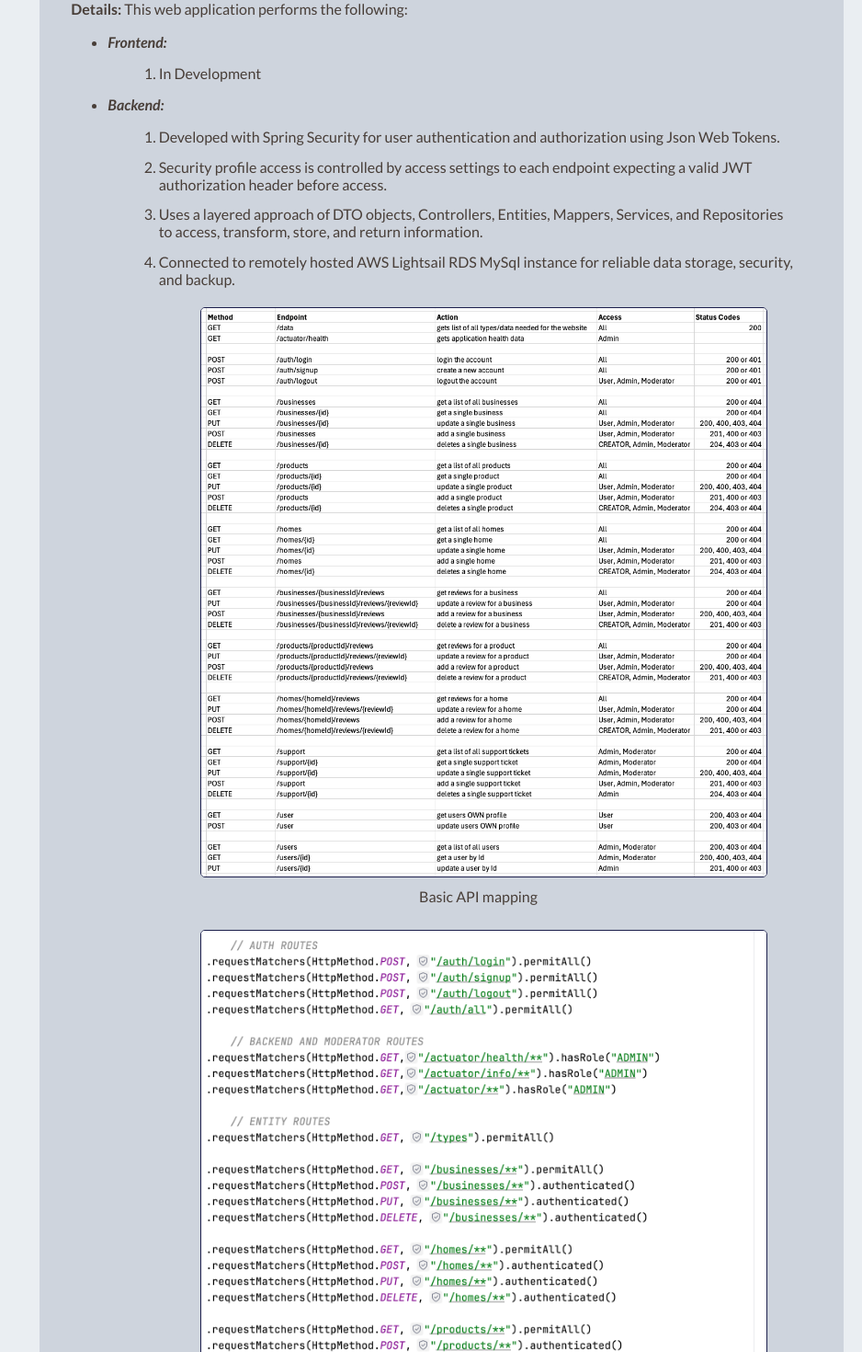
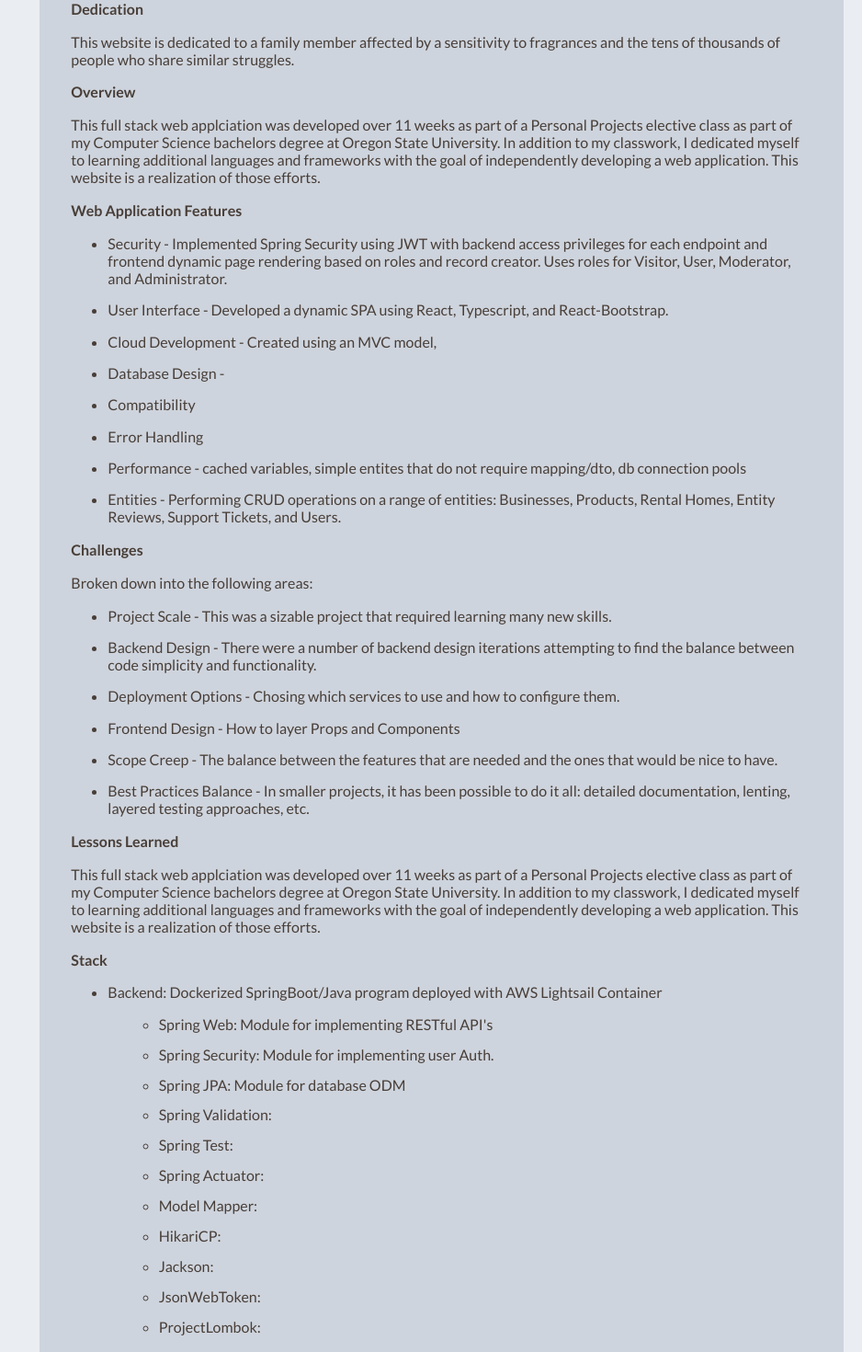
Before and after one commit to jdstrongpdx/website, a React (Create React App) app: page /PortfolioPage in a window 1280 px wide. Shown: the part 1880-3350 px from the top of the page at 92% size, without its empty margins (342-1280 px from the left). Built offline with nearby package versions, Linux system fonts and the light colour scheme.

Commit message:
Updated front page text and image sizing.

```diff
--- a/src/pages/HomePage.js
+++ b/src/pages/HomePage.js
@@ -12,7 +12,7 @@ function HomePage() {
 
     <article>
         <h4>Junior Full Stack Software Engineer</h4>
-        <p>I am a full time student and Junior Full Stack developer in Portland, Oregon. I am attending Oregon State University pursuing a post-baccalaureate bachelors degree in Computer Science with an expected graduation in Fall 2024. In addition to maintaining a 3.97 GPA in my Computer Science program, I have spent hundreds of hours outside of class learning the languages, skills, and certifications needed to become build beautiful, functional, and purposeful full stack web applications. Please take a look at my Portfolio page for examples of my Projects and work!</p>
+        <p>I am a full time student and Junior Full Stack developer in Portland, Oregon. I am attending Oregon State University pursuing a post-baccalaureate bachelors degree in Computer Science with an expected graduation in Fall 2024. In addition to maintaining a 3.97 GPA in my Computer Science program, I have spent hundreds of hours outside of class learning the languages, skills, and certifications needed to build beautiful, functional, and purposeful full stack web applications. Please take a look at my Portfolio page for examples of my Projects and work!</p>
 
     </article>
 
@@ -21,7 +21,7 @@ function HomePage() {
 
     <article>
         <h3>Languages & Frameworks</h3>
-        <p>This is a list of languages & frameworks that I have learned with the expressed interest in building applications with them.  I am always open to learning new languages and frameworks that help me achieve the goals of the project I am working on.</p>
+        <p>This is a list of languages & frameworks that I have learned with the expressed interest in building applications with them.  I am a life-long learner and interested in adding new languages and frameworks that help me achieve the goals of the projects I am working on.</p>
 
         <div className='skillsParent'>
             <div className='skillsChild'>
--- a/src/pages/PortfolioPage.js
+++ b/src/pages/PortfolioPage.js
@@ -35,7 +35,7 @@ function PortfolioPage() {
 
 
         <div className="project">
-            <h3>FragranceFreeResources Web Application (Under Development)</h3>
+            <h3>FragranceFreeResources.com Full Stack Web Application</h3>
             <h4>April 2024 - Current</h4>
             <div className="centered">
                     <figure>
@@ -45,26 +45,97 @@ function PortfolioPage() {
 
             <p><strong>App Type:</strong> Full Stack Single Page Web Application</p>
             <p><strong>Description:</strong> A Full Stack web application that allows people that are sensitive to fragrances to share resources on Businesses, Products, and Rental Homes that are safe environments.</p>
-
             <ul>
-                <li><em>Frontend: </em> React/Typescript using axios, formik, react-bootstrap, and yup.</li>
+                <li><em>Frontend: </em> React/Typescript using axios, react-bootstrap, and react-touch.</li>
                 <li><em>Database: </em> MySql running on AWS Lightsail RDS </li>
-                <li><em>Backend: </em>  Dockerized Java/Spring Boot container using Spring Web, Data JPA, Security, WebMVC, Test, Actuator as well as JUnit, lambok, jackson, jakarta validation, and jsonwebtoken modules.</li>
+                <li><em>Backend: </em>  Dockerized Java/Spring Boot container using Spring Web, Data JPA, Security, WebMVC, Test, and Actuator.</li>
                 <li><em>Hosting: </em> The backend is deployed to a AWS Lightsail container instance and the frontend is served by an AWS Amplify.</li>
             </ul>
-            <p><strong>Details:</strong> This web application performs the following: </p>
 
-            <ul>
-                <li><em>Frontend: </em></li>
-                <ol>
-                    <li>In Development</li>
-                </ol>
-                <li><em>Backend: </em></li>
-                <ol>
-                    <li>Developed with Spring Security for user authentication and authorization using Json Web Tokens.</li>
-                    <li>Security profile access is controlled by access settings to each endpoint expecting a valid JWT authorization header before access. </li>
-                    <li>Uses a layered approach of DTO objects, Controllers, Entities, Mappers, Services, and Repositories to access, transform, store, and return information. </li>
-                    <li>Connected to remotely hosted AWS Lightsail RDS MySql instance for reliable data storage, security, and backup. </li>
+            <div>
+                <p><strong>Dedication</strong></p>
+                <p>This website is dedicated to a family member affected by a sensitivity to fragrances and the
+                    tens of thousands of people who share similar struggles.</p>
+
+                <p><strong>Overview</strong></p>
+                <p>This full stack web applciation was developed over 11 weeks as part of a Personal Projects
+                    elective class as part of my Computer Science bachelors degree at Oregon State University. In
+                    addition to my classwork, I dedicated myself to learning additional languages and frameworks with
+                    the goal of independently developing a web application. This website is a realization of those
+                    efforts.</p>
+
+                <p><strong>Web Application Features</strong></p>
+                <ul>
+                    <li>Security - Implemented Spring Security using JWT with backend access privileges for each
+                        endpoint and frontend dynamic page rendering based on roles and record creator. Uses roles for
+                        Visitor, User, Moderator, and Administrator.
+                    </li>
+                    <li>User Interface - Developed a dynamic SPA using React, Typescript, and React-Bootstrap.</li>
+                    <li>Cloud Development - Created using an MVC model,</li>
+                    <li>Database Design -</li>
+                    <li>Compatibility</li>
+                    <li>Error Handling</li>
+                    <li>Performance - cached variables, simple entites that do not require mapping/dto, db connection
+                        pools
+                    </li>
+                    <li>Entities - Performing CRUD operations on a range of entities: Businesses, Products, Rental
+                        Homes, Entity Reviews, Support Tickets, and Users.
+                    </li>
+                </ul>
+
+                <p><strong>Challenges</strong></p>
+                <p>Broken down into the following areas: </p>
+                <ul>
+                    <li>Project Scale - This was a sizable project that required learning many new skills.</li>
+                    <li>Backend Design - There were a number of backend design iterations attempting to find the balance
+                        between code simplicity and functionality.
+                    </li>
+                    <li>Deployment Options - Chosing which services to use and how to configure them.</li>
+                    <li>Frontend Design - How to layer Props and Components</li>
+                    <li>Scope Creep - The balance between the features that are needed and the ones that would be nice
+                        to have.
+                    </li>
+                    <li>Best Practices Balance - In smaller projects, it has been possible to do it all: detailed
+                        documentation, lenting, layered testing approaches, etc.
+                    </li>
+                </ul>
+
+                <p><strong>Lessons Learned</strong></p>
+                <p>This full stack web applciation was developed over 11 weeks as part of a Personal Projects
+                    elective class as part of my Computer Science bachelors degree at Oregon State University. In
+                    addition to my classwork, I dedicated myself to learning additional languages and frameworks with
+                    the goal of independently developing a web application. This website is a realization of those
+                    efforts.</p>
+
+                <p><strong>Stack</strong></p>
+                <ul>
+                    <li>Backend: Dockerized SpringBoot/Java program deployed with AWS Lightsail Container</li>
+                    <ul>
+                        <li>Spring Web: Module for implementing RESTful API's</li>
+                        <li>Spring Security: Module for implementing user Auth.</li>
+                        <li>Spring JPA: Module for database ODM</li>
+                        <li>Spring Validation:</li>
+                        <li>Spring Test:</li>
+                        <li>Spring Actuator:</li>
+                        <li>Model Mapper:</li>
+                        <li>HikariCP:</li>
+                        <li>Jackson:</li>
+                        <li>JsonWebToken:</li>
+                        <li>ProjectLombok:</li>
+                    </ul>
+                    <li>Database: MySQL instance deployed with AWS Lightsail Databases</li>
+                    <li>Frontend: React, Typescript deployed with AWS Amplify</li>
+                    <ul>
+                        <li>Axios</li>
+                        <li>React-Bootstrap</li>
+                        <li>React-Icons</li>
+                        <li>React-Router-Dom</li>
+                    </ul>
+                </ul>
+            </div>
+
+
+
                     <div className="centered">
                         <figure>
                         <img width="900px" alt="FFR backend endpoints" src="./images/FFRendpoints.png"/>
@@ -73,19 +144,11 @@ function PortfolioPage() {
                     </div>
                     <div className="centered">
                         <figure>
-                        <img width="700px" alt="FFR backend security" src="./images/FFRsecurity.png"/>
+                        <img width="600px" alt="FFR backend security" src="./images/FFRsecurity.png"/>
                             <figcaption>Endpoint Security Configuration</figcaption>
                         </figure>
                     </div>
 
-                </ol>
-                <li><em>Database: </em></li>
-                <ol>
-                    <li>MySql Database hosted on AWS Lightsail RDS</li>
-                    <li>Schema automatically generated by Spring Boot JPA as and ODM</li>
-                    <li>Connected to MySql Workbench for performing populating initial data, performing queries and data manipulation.</li>
-                </ol>
-            </ul>
             <p><em>Project Link: </em> <a href="https://fragrancefreeresources.com">FragranceFreeResources.com</a> </p>
         </div>
 
@@ -95,14 +158,14 @@ function PortfolioPage() {
 
             <div className="centered">
                 <figure>
-                    <img width="500px" alt="python flask api code" src="./images/GCPflask.png"/>
+                    <img width="550px" alt="python flask api code" src="./images/GCPflask.png"/>
                     <figcaption>Python/Flask API Endpoint code.</figcaption>
                 </figure>
             </div>
 
             <div className="centered">
                 <figure>
-                    <img width="600px" alt="postman newman api testing" src="./images/GCPpostman.png"/>
+                    <img width="75ç0px" alt="postman newman api testing" src="./images/GCPpostman.png"/>
                     <figcaption>Postman/Newman API Testing</figcaption>
                 </figure>
             </div>
--- a/src/pages/ResumePage.js
+++ b/src/pages/ResumePage.js
@@ -16,12 +16,16 @@ function ResumePage() {
             </div>
     <p>For more detailed information, visit my LinkedIn profile:  <a href="https://www.linkedin.com/in/joel-strong/">https://www.linkedin.com/in/joel-strong/</a></p>
 
+    </div>
 
-    {/* <img className='address' alt="Joel Strong Resume" border="0" align="center"  src="./images/Resume.png"/> */}
+    <div className='project'>
+    <h3>LinkedIn Profile:  <a href="https://www.linkedin.com/in/joel-strong/"> https://www.linkedin.com/in/joel-strong/</a></h3>
+
+
+
     </div>
     </p>
 
-    {/* <p><Classes id="classes"/></p> */}
     <p><Certifications id="certifications"/></p>
     </>
     );
```
